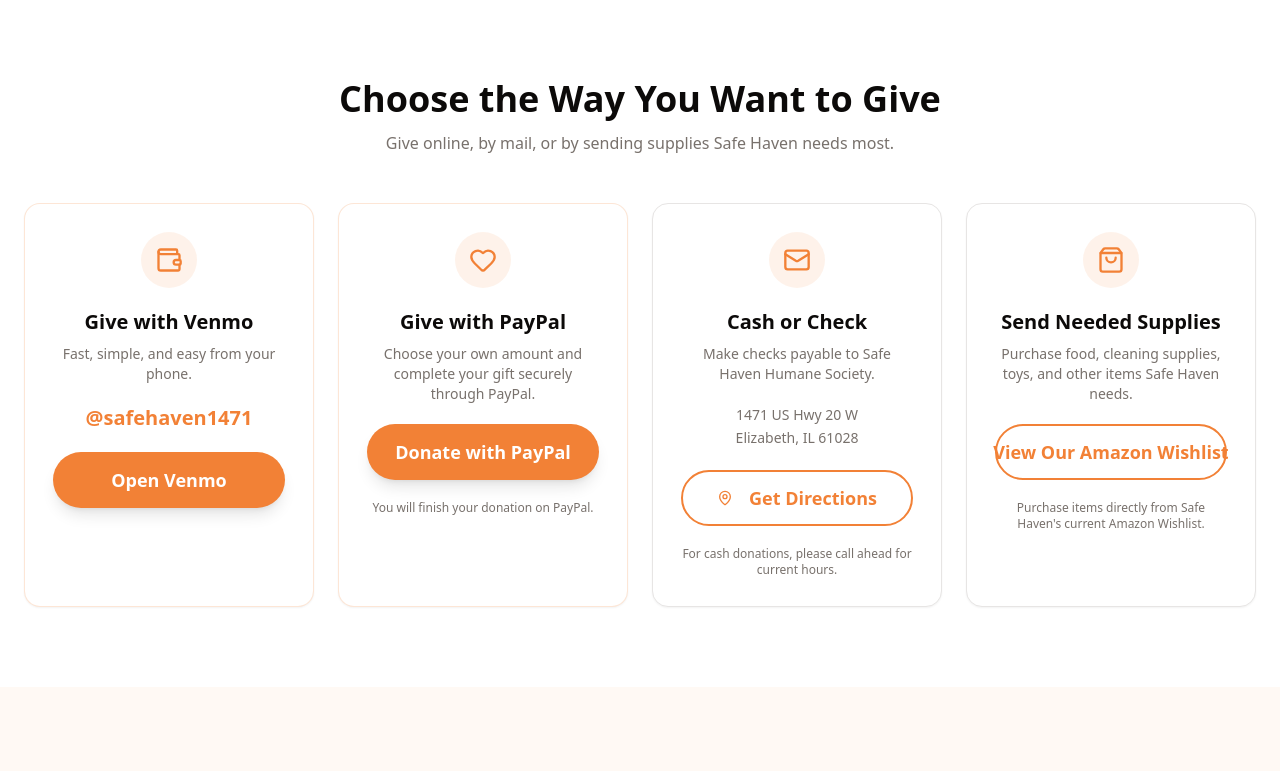
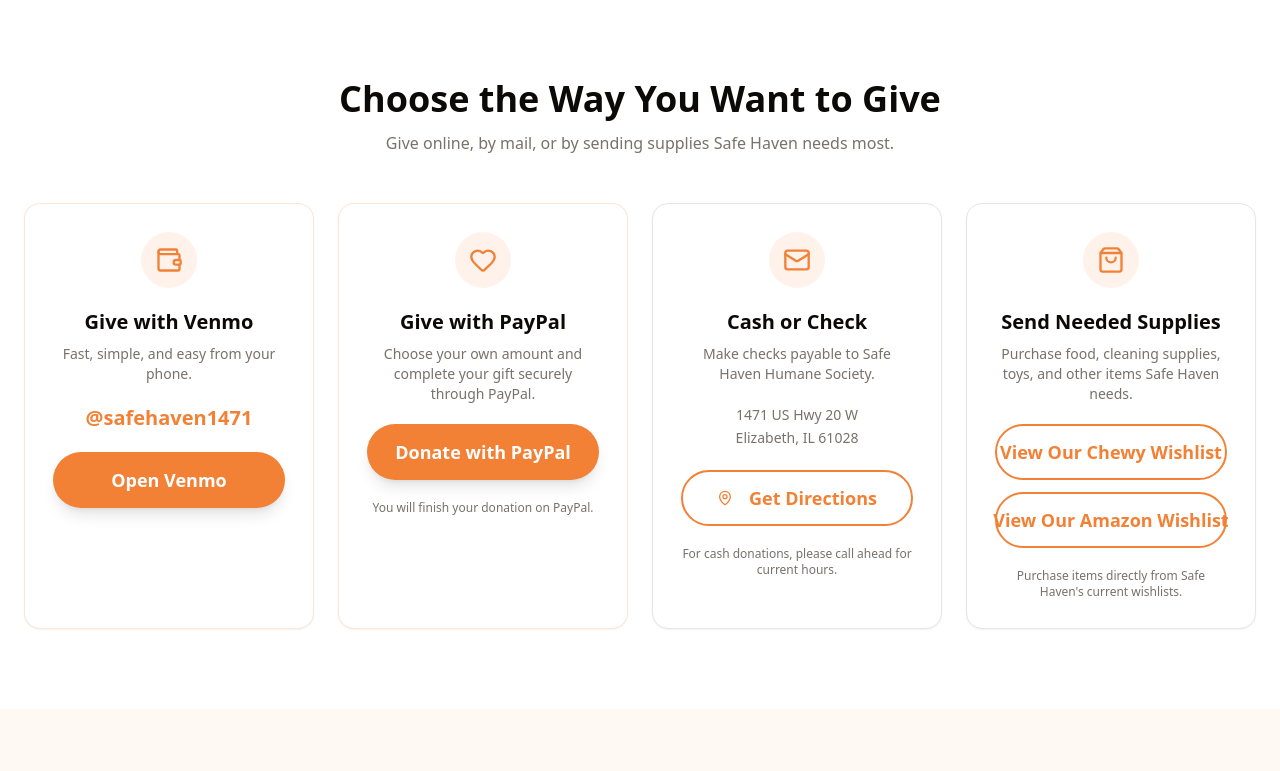
Before and after one commit to 7nqwsvhv99-hash/safe-haven-site, a Next.js app: page /donate in a window 1280 px wide. Shown: the part 418-1189 px from the top of the page. Built offline with nearby package versions, Linux system fonts and the light colour scheme.

Commit message:
Add Chewy wishlist

```diff
--- a/src/app/donate/page.tsx
+++ b/src/app/donate/page.tsx
@@ -106,12 +106,19 @@ export default function DonatePage() {
                 <h3 className="font-bold text-xl mb-2">Send Needed Supplies</h3>
                 <p className="text-sm text-muted-foreground">Purchase food, cleaning supplies, toys, and other items Safe Haven needs.</p>
               </div>
-              <Button asChild variant="outline" size="lg" className="w-full">
-                <a href="https://www.amazon.com/hz/wishlist/ls/MICZ1RISU5X1" target="_blank" rel="noopener noreferrer">
-                  View Our Amazon Wishlist
-                </a>
-              </Button>
-              <p className="text-xs text-muted-foreground">Purchase items directly from Safe Haven's current Amazon Wishlist.</p>
+              <div className="space-y-3">
+                <Button asChild variant="outline" size="lg" className="w-full">
+                  <a href="https://www.chewy.com/g/safe-haven-humane-society_b77075904" target="_blank" rel="noopener noreferrer">
+                    View Our Chewy Wishlist
+                  </a>
+                </Button>
+                <Button asChild variant="outline" size="lg" className="w-full">
+                  <a href="https://www.amazon.com/hz/wishlist/ls/MICZ1RISU5X1" target="_blank" rel="noopener noreferrer">
+                    View Our Amazon Wishlist
+                  </a>
+                </Button>
+              </div>
+              <p className="text-xs text-muted-foreground">Purchase items directly from Safe Haven's current wishlists.</p>
             </Card>
           </div>
         </div>
```
